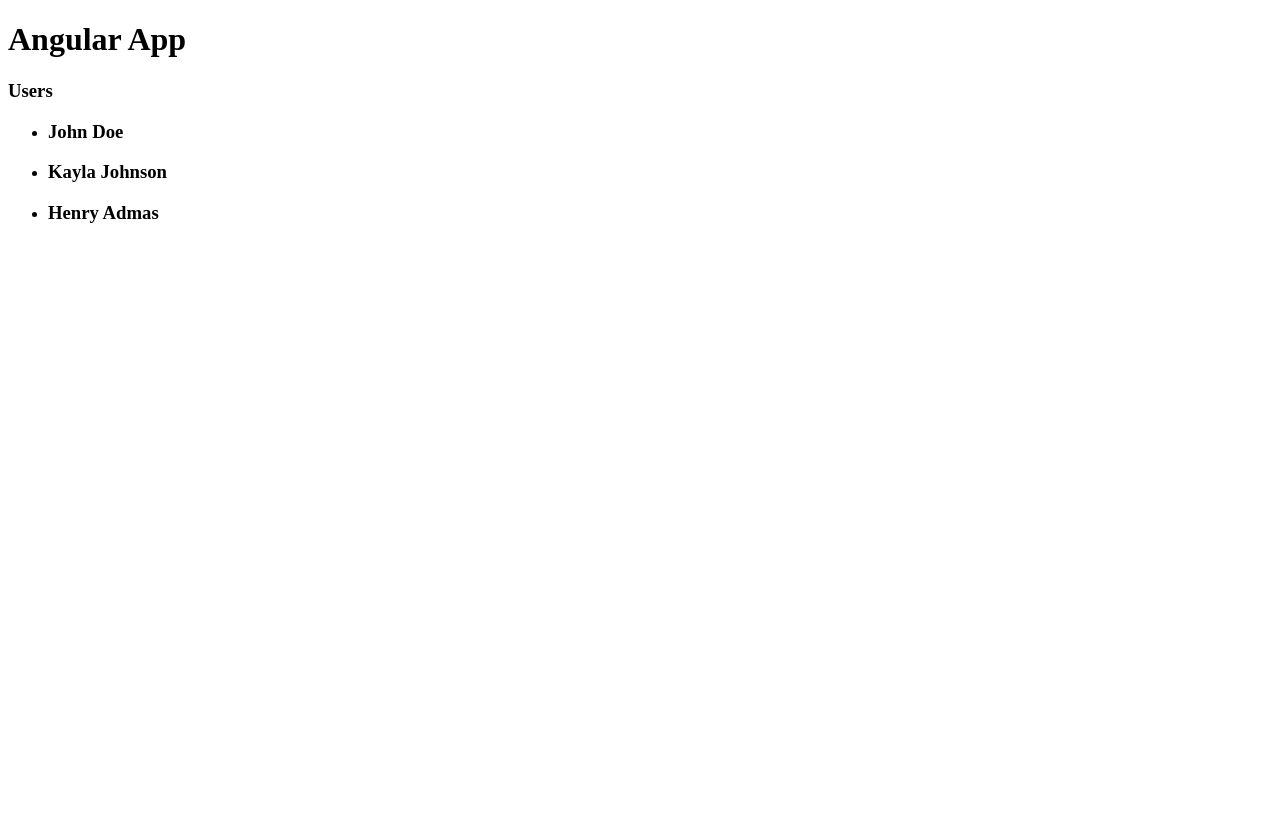
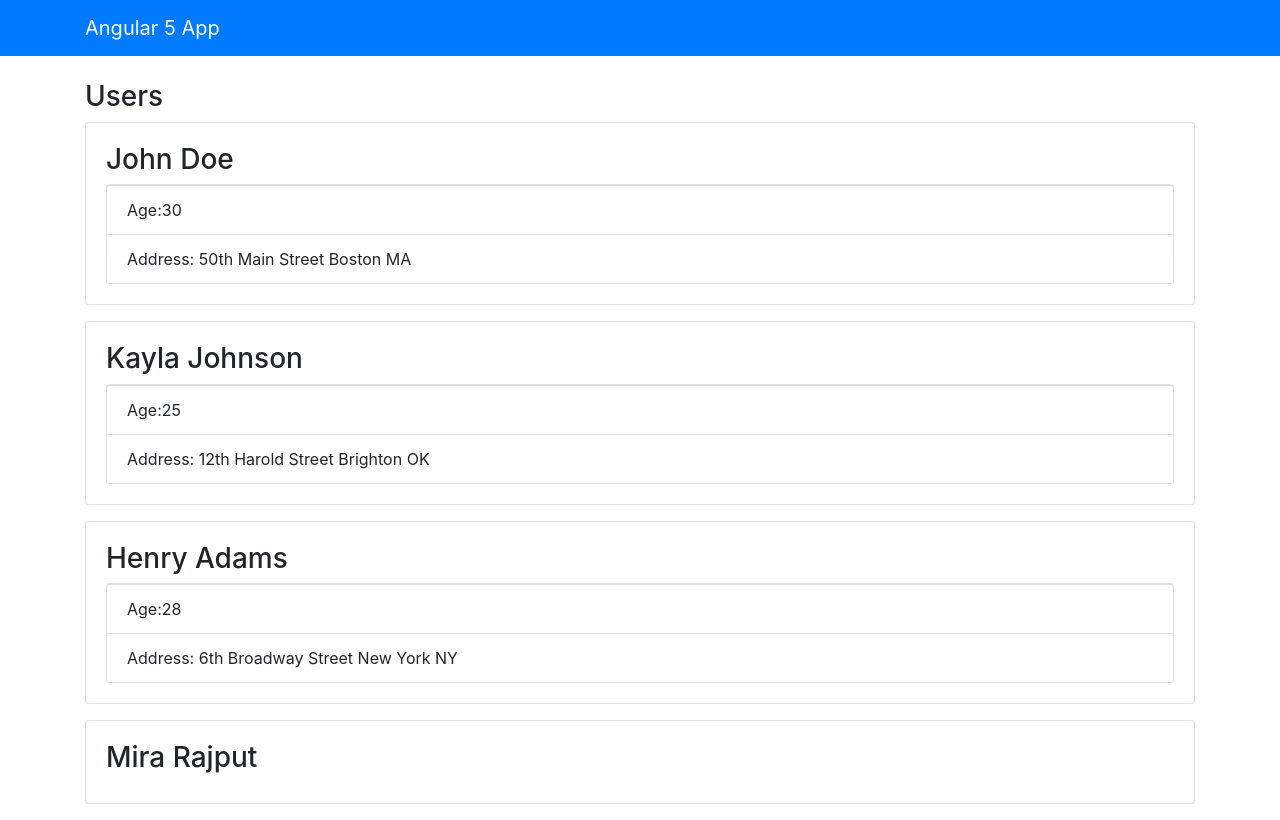
Before and after one commit to VisheshSingh/angular5-playground, an Angular app: page / in a window 1280 px wide. Built offline with nearby package versions, Linux system fonts and the light colour scheme.

Commit message:
Bootstrap integration and styling

```diff
--- a/src/app/app.component.html
+++ b/src/app/app.component.html
@@ -1,2 +1,4 @@
-<h1>Angular App</h1>
-<app-users></app-users>
+<app-navbar></app-navbar>
+<div class="container">
+    <app-users></app-users>
+</div>
--- a/src/app/app.module.ts
+++ b/src/app/app.module.ts
@@ -4,9 +4,10 @@
 import { AppComponent } from "./app.component";
 import { UserComponent } from "./components/user/user.component";
 import { UsersComponent } from './components/users/users.component';
+import { NavbarComponent } from './components/navbar/navbar.component';
 
 @NgModule({
-  declarations: [AppComponent, UserComponent, UsersComponent],
+  declarations: [AppComponent, UserComponent, UsersComponent, NavbarComponent],
   imports: [BrowserModule],
   providers: [],
   bootstrap: [AppComponent]
--- /dev/null
+++ b/src/app/components/navbar/navbar.component.html
@@ -0,0 +1,5 @@
+<nav class="navbar navbar-dark bg-primary mb-4">
+  <div class="container">
+    <a href="#" class="navbar-brand">Angular 5 App</a>
+  </div>
+</nav>
--- /dev/null
+++ b/src/app/components/navbar/navbar.component.ts
@@ -0,0 +1,15 @@
+import { Component, OnInit } from '@angular/core';
+
+@Component({
+  selector: 'app-navbar',
+  templateUrl: './navbar.component.html',
+  styleUrls: ['./navbar.component.css']
+})
+export class NavbarComponent implements OnInit {
+
+  constructor() { }
+
+  ngOnInit() {
+  }
+
+}
--- a/src/app/components/users/users.component.html
+++ b/src/app/components/users/users.component.html
@@ -1,10 +1,10 @@
 <h3>Users</h3>
-<ul *ngIf="loaded && users?.length > 0">
-  <li *ngFor="let user of users">
+<ul class="list-unstyled " *ngIf="loaded && users?.length > 0">
+  <li class="card card-body mb-3" *ngFor="let user of users">
     <h3>{{user.firstName}} {{user.lastName}}</h3>
-    <ul *ngIf="showExtended">
-      <li>Age:{{user.age}}</li>
-      <li>Address: {{user.address.street}} {{user.address.city}} {{user.address.state}}</li>
+    <ul class="list-group" *ngIf="showExtended && user.age && user.address">
+      <li class="list-group-item">Age:{{user.age}}</li>
+      <li class="list-group-item">Address: {{user.address.street}} {{user.address.city}} {{user.address.state}}</li>
     </ul>
   </li>
 </ul>
--- a/src/app/components/users/users.component.ts
+++ b/src/app/components/users/users.component.ts
@@ -38,31 +38,23 @@
         },
         {
           firstName: "Henry",
-          lastName: "Admas",
+          lastName: "Adams",
           age: 28,
           address: {
             street: "6th Broadway Street",
             city: "New York",
             state: "NY"
           }
+        },
+        {
+          firstName: "Mira",
+          lastName: "Rajput"
         }
       ];
 
       this.loaded = true;
     }, 2000);
 
-    this.showExtended = false;
-
-    // this.addUser({
-    //   firstName: "Mira",
-    //   lastName: "Kalyan",
-    //   age: 22,
-    //   address: {
-    //     street: "Harison Street",
-    //     city: "Princeton",
-    //     state: "NJ"
-    //   }
-    // });
   }
 
   addUser(user) {
```
Also changed, not shown: src/app/models/User.ts (+5 -5 lines), .angular-cli.json, src/app/components/navbar/navbar.component.css (added), 1 other file (tests, documents, lock files or other folders).
